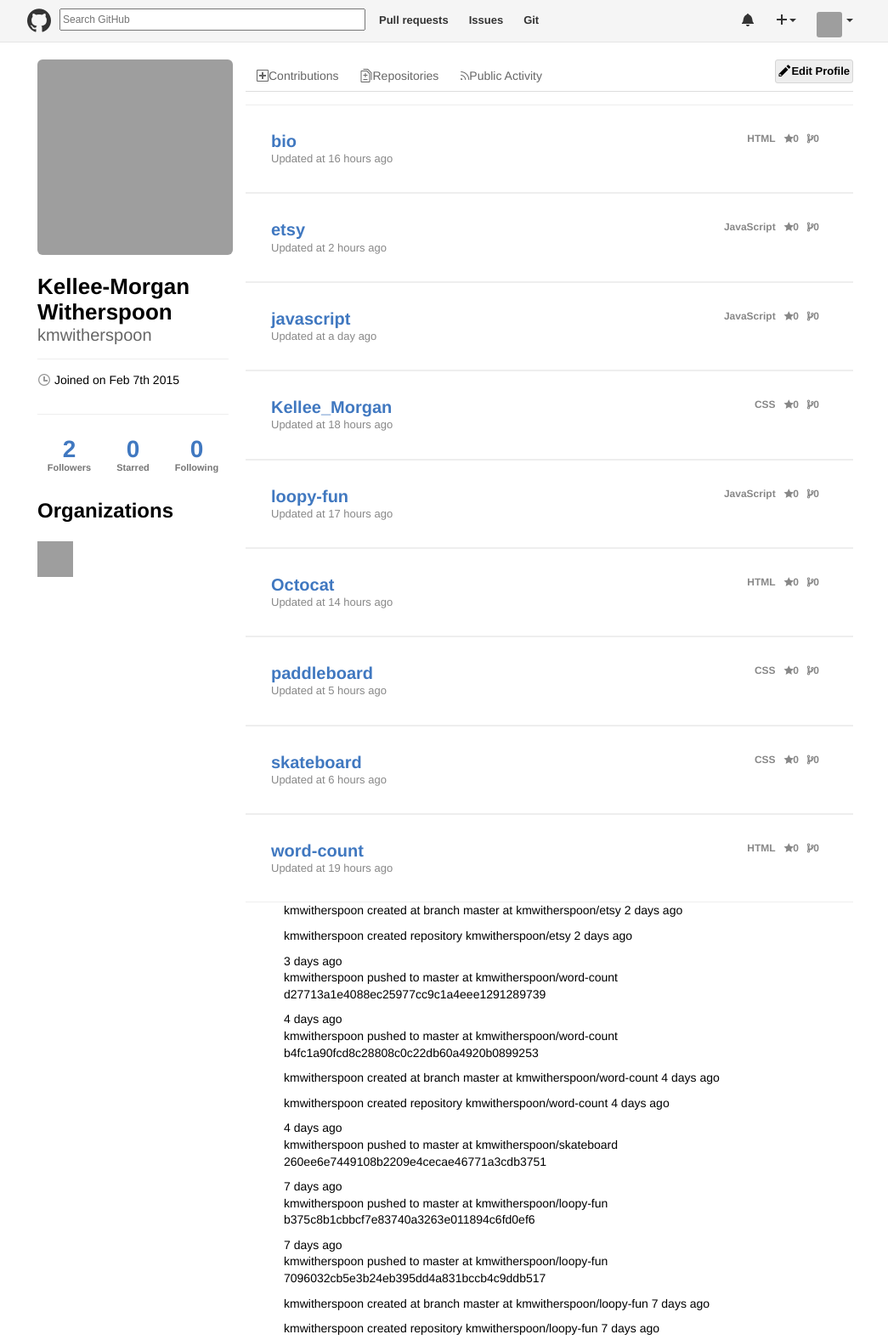
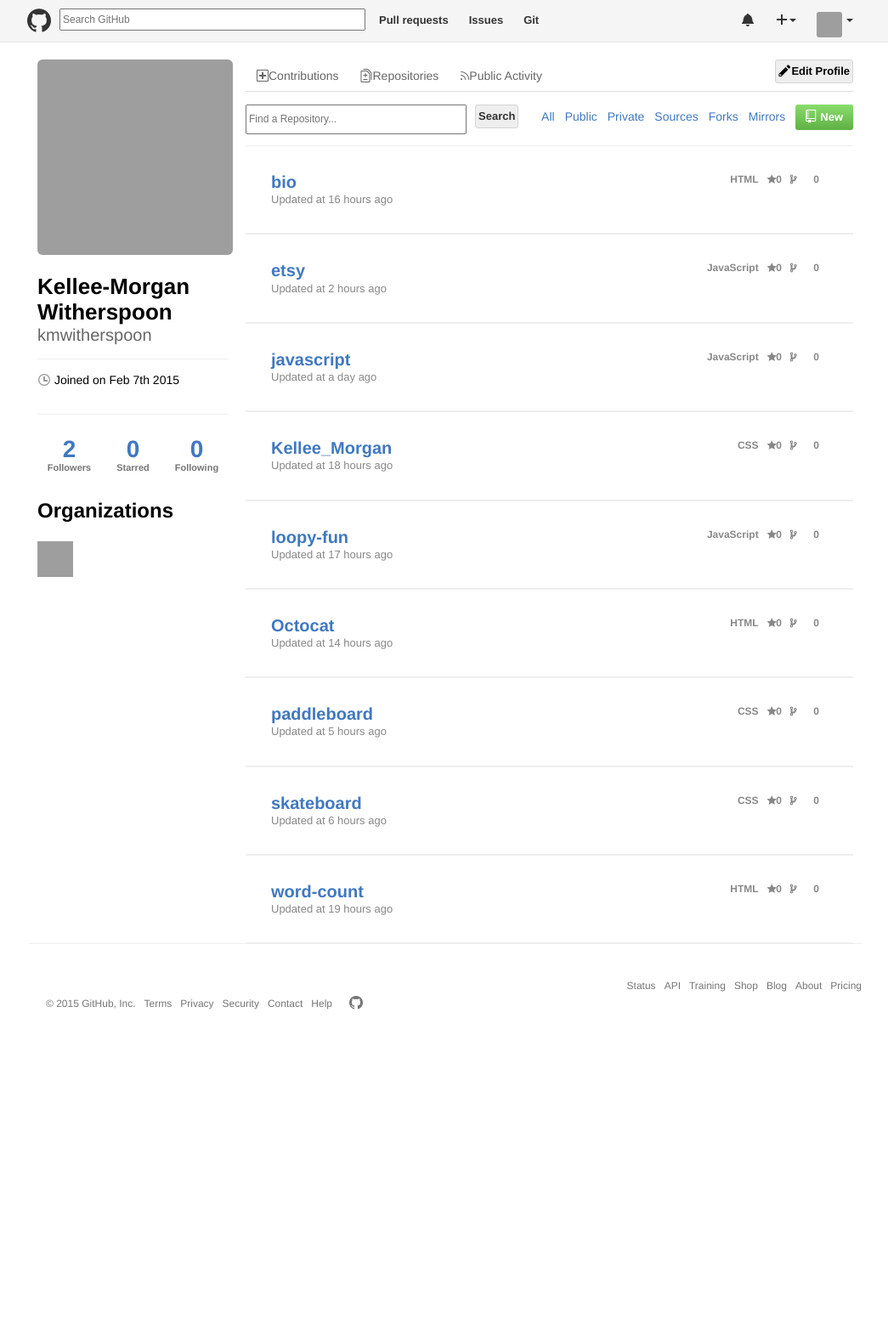
Before and after one commit to kmwitherspoon/github-hell, a website: page index.html in a window 1280 px wide. Shown: the top 1577 px of the page at 85% size, without its empty margins (116-1161 px from the left). After the commit the page ends 1251 px from the top, so only its background shows below. Drawn offline with Linux system fonts and the light colour scheme; grey boxes are pictures that could not be loaded.

Commit message:
Updated scss

```diff
--- a/index.html
+++ b/index.html
@@ -5,6 +5,7 @@
     <title></title>
     <meta name="viewport" content="width=device-width, initial-scale=1">
     <link rel="stylesheet" href="bower_components/octicons/octicons/octicons.css">
+    <link href='https://fonts.googleapis.com/css?family=Playfair+Display:400,900' rel='stylesheet' type='text/css'>
     <link rel="stylesheet" href="styles.css" media="screen" title="no title" charset="utf-8">
   </head>
   <body>
--- a/main.js
+++ b/main.js
@@ -55,22 +55,21 @@
 var repoFun = _.map(repo, function(item){
   return '<div class="repo-data"><span class="item-name">' + item.name + '</span>' + '<div class="bold-info"><span class="item-language repo-item">' + item.language + '</span>' + '<span class="octicon octicon-star"></span>' + '<span class="star-g repo-item">' + item.stargazers_count + '</span>' + '<span class="octicon octicon-git-branch"></span>' + '<span class=" repo-item forks">' + item.forks_count + '</span></div>' + '<br>' + '<span class="update">Updated at ' + moment(item.updated_at).startOf('day').from(item.created_at) + '</span>' + '<br>' + '</div>';
 });
+$('.repo-wrapper').append('<div class="repo-nav"><form><input type="text" class ="search-repo" name="search" value="" placeholder="Find a Repository..."></form><div class="btn-search">Search</div><ul><li>All</li><li>Public</li><li>Private</li><li>Sources</li><li>Forks</li><li>Mirrors</li><li><div class="btn-new"><span class="octicon octicon-repo"></span>New</div></li></ul>');
+
 $('.repo-wrapper').append(repoFun);
 $('.col-maincontent').append('<div class="public-act"></div>');
 
 var pubFun = _.map(events, function(item){
   if(item.payload.ref === "master") {
-    return '<div class="events-data"><span class="events-login">' + item.actor.login + ' created at branch ' + item.payload.master_branch + ' at ' + item.repo.name + ' ' + moment(item.created_at).startOf('day').fromNow() +'</span></div>';
+    return '<div class="events-data"><span class="events-login"><span class="octicon octicon-git-branch"></span>' + ' ' + '<span class="login">' + item.actor.login + '</span>' + ' created at branch <span class="master"><a href="#">' + item.payload.master_branch + '</a></span> at ' + '<span class="login">' + item.repo.name + '</span>' + ' ' + moment(item.created_at).startOf('day').fromNow() +'</span></div>';
   } else if (item.payload.ref === "refs/heads/master"){
-    return '<div class="events-data"><span class="events-login">'+ moment(item.created_at).startOf('day').fromNow() + '<br>' + item.actor.login + ' pushed to <span class="master">master</span> at ' + item.repo.name +'</span>' + '<br>' + item.payload.head + ' ' /*+ _.object(item.payload.commits, function(items){
-      return items.message;
-    })*/ + '</div>';
+    return '<div class="events-data bold"><span class="events-login"><span class="octicon octicon-git-commit"></span>' + '<span class="no-icon"> ' + '<span class="moment">' + moment(item.created_at).startOf('day').fromNow() + '</span><br>' + '<span class="login">' + item.actor.login + '</span>' + ' pushed to ' + '<span class="master"><a href="#">master</a></span>' + ' at ' +'<span class="login">' + item.repo.name + '</span></span>' + '<br>' + '<span class="icon"><img style="width: 30px; height:30px;" src="https://avatars.githubusercontent.com/u/10899017?v=3">' + ' ' + '<img style="width: 10px; height:10px;" src="https://avatars.githubusercontent.com/u/10899017?v=3">' + item.payload.head + ' ' + item.payload.commits[0].message + '</span></span></div>';
   } else {
-    return '<div class="events-data"><span class="events-login">' + item.actor.login + ' created repository ' + item.repo.name + ' ' + moment(item.created_at).startOf('day').fromNow() +'</span></div>';
+    return '<div class="events-data"><span class="events-login"><span class="octicon octicon-repo"></span>' + ' ' + '<span class="login">' + item.actor.login + '</span>' + ' created repository ' + '<span class="login">' + item.repo.name + '</span>' + ' ' + moment(item.created_at).startOf('day').fromNow() +'</span></div>';
   }
 });
-$('.public-act').append(pubFun);
-$('')
+$('.public-act').append(pubFun).css('display', 'none');
 $('.repo-click').click(function () {
    $('.repo-wrapper').css('display', 'block');
    $('.public-act').css('display', 'none');
@@ -80,7 +79,5 @@
    $('.repo-wrapper').css('display', 'none');
  });
 $('.wrapper').append('<footer></footer>');
-$('footer').append('<nav class="footer-one"></nav>')
-$('.footer-one').append('<ul><li><p>© 2015 GitHub, Inc. </p></li><li>Terms</li><li>Privacy</li><li>Security</li><li>Contact</li><li>Help</li></ul><span class="octicon octicon-mark-github"></span>');
-$('footer').append('<nav class="footer-two"></nav>');
-$('.footer-two').append('<ul><li>Status</li><li>API</li><li>Training</li><li>Shop</li><li>Blog</li><li>About</li><li>Pricing</li></ul>');
+$('footer').append('<ul class="footer-one"><li><p>© 2015 GitHub, Inc. </p></li><li>Terms</li><li>Privacy</li><li>Security</li><li>Contact</li><li>Help</li></ul><span class="octicon octicon-mark-github"></span>');
+$('footer').append('<ul class="footer-two"><li>Status</li><li>API</li><li>Training</li><li>Shop</li><li>Blog</li><li>About</li><li>Pricing</li></ul>');
--- a/normalize.scss
+++ b/normalize.scss
@@ -334,6 +334,54 @@
   padding: 30px;
 }
 
+.btn-search {
+  display: inline-block;
+  font-size: 13px;
+  font-weight: bold;
+  line-height: 20px;
+  color: #333;
+  background-color: #eee;
+  border: 1px solid #d5d5d5;
+  border-radius: 3px;
+  padding: 3px;
+}
+
+.repo-nav {
+      margin-bottom: 20px;
+      color: #4078c0;
+  ul {
+    float: right;
+    li {
+    display: inline-block;
+    list-style: none;
+    margin-left: 12px;
+    font-size: 14px;
+  }
+}
+}
+
+.btn-new {
+  background-color: #60b044;
+  color: white;
+  padding: 6px 12px;
+  font-size: 13px;
+  font-weight: bold;
+  border-radius: 3px;
+  background-image: linear-gradient(#8add6d, #60b044);
+  .octicon {
+    padding-right: 5px;
+  }
+}
+
+.repo-nav form {
+  width: 260px;
+}
+
+.search-repo {
+  min-height: 35px;
+  width: 260px;
+}
+
 .item-name {
   color: #4078c0;
   margin: 0 0 8px;
@@ -359,6 +407,43 @@
   font-size: 13px;
 }
 
+.master {
+  padding: 2px 6px;
+  font: 12px;
+  background-color: rgba(209,227,237,0.5);
+  border-radius: 3px;
+  a {
+    color: #4078c0;
+    text-decoration: none;
+  }
+}
+
+.no-icon {
+  margin-left: 10px;
+}
+
+.bold {
+  font-weight: bold;
+  .octicon {
+    float: left;
+    font-size: 32px;
+    padding: 3px;
+  }
+}
+
+.icon {
+  font-size: 12px;
+  margin-left: 40px;
+  font-weight: normal;
+  img {
+    border-radius: 3px;
+  }
+}
+
+.moment {
+  font-weight: normal;
+}
+
 .repo-item {
   padding-right: 10px;
 }
@@ -372,8 +457,19 @@
 }
 
 .events-data {
+  color: #767676;
   font-size: 14px;
   margin-bottom: 10px;
+  border-bottom: 1px solid #eee;
+  padding: 10px;
+}
+
+.login {
+  color: #4078c0;
+}
+
+.octicon-git-branch, .octicon-git-commit, .octicon-repo {
+  padding-right: 20px;
 }
 
 footer li {
@@ -381,24 +477,22 @@
   font-size: 12px;
 }
 
-.footer-one p {
-  font-weight: normal;
-}
 
 .footer-one {
   padding: 10px;
+  display: inline-block;
+  list-style: none;
+  margin: 0;
+  text-decoration: none;
+  p {
+    font-weight: normal;
+  }
+  li {
+    display: inline-block;
+    margin-left: 10px;
+  }
 }
 
-.footer-one ul{
-  display: inline-block;
-  list-style: none;
-  text-decoration: none;
-}
-
-.footer-one li {
-  display: inline-block;
-  margin-left: 10px;
-}
 
 footer .octicon-mark-github {
   margin: 0px 10px;
@@ -406,15 +500,11 @@
 
 .footer-two {
   float: right;
-}
-
-.footer-two ul {
-  display: inline-block;
+  margin: 0;
   list-style: none;
   text-decoration: none;
-}
-
-.footer-two li {
+  li {
   display: inline-block;
   margin-left: 10px;
 }
+}
```
Also changed, not shown: styles.css.
